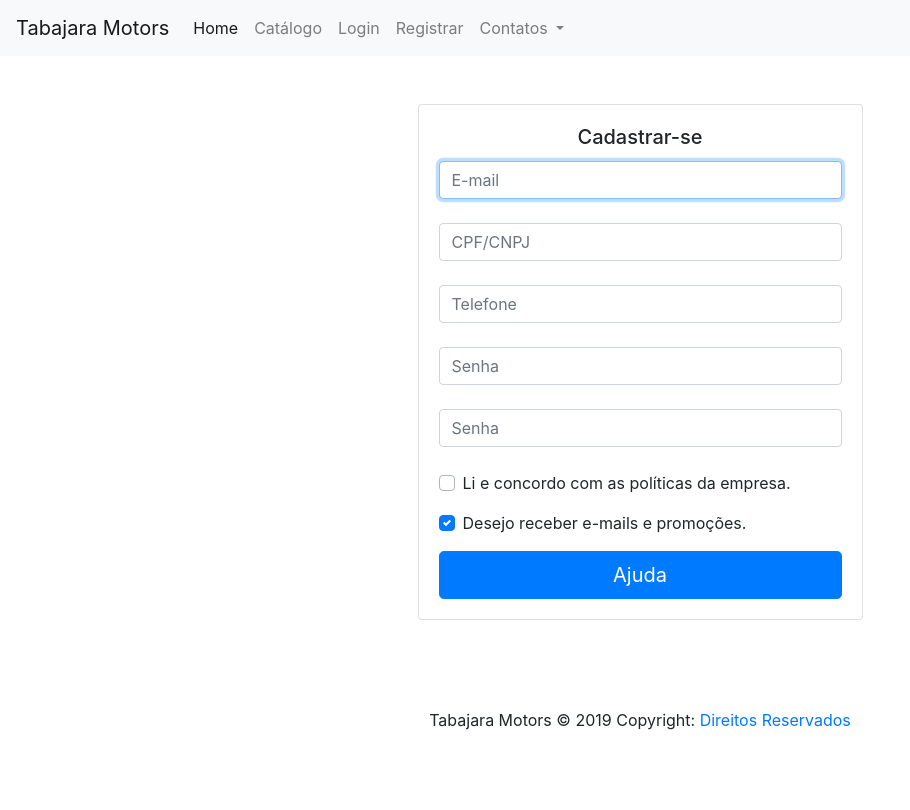
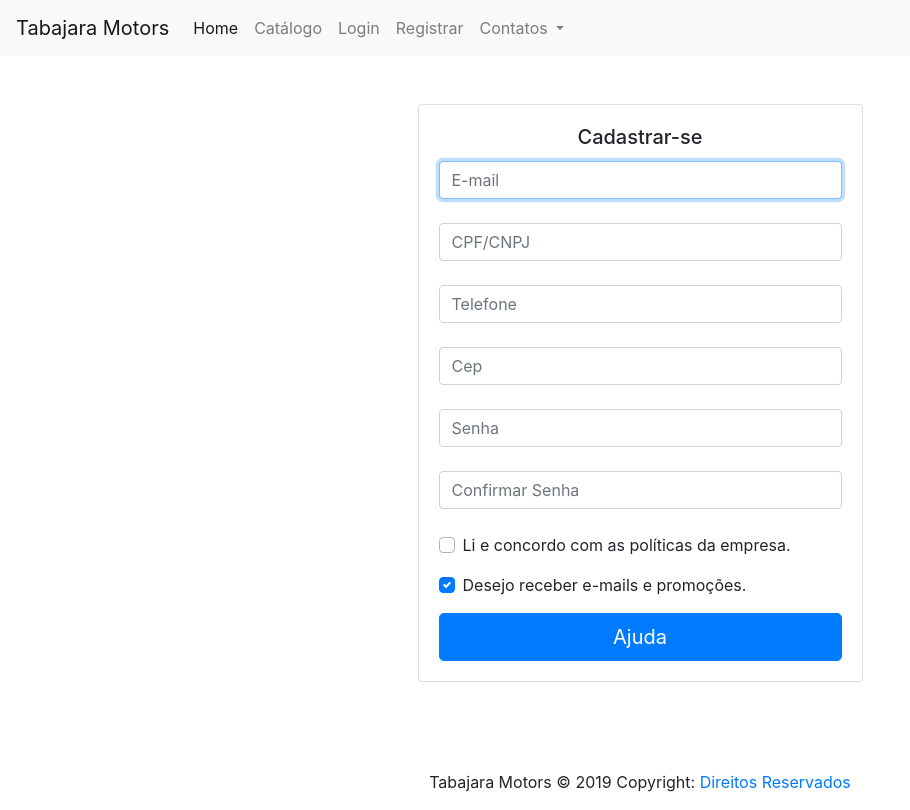
Before and after one commit to ViniciusVicco/ProjetoAParte, a Vue app: page /registrar in a window 1280 px wide. Shown: the whole page, without its empty margins (0-910 px from the left). Built offline with nearby package versions, Linux system fonts and the light colour scheme; no server answers.

Commit message:
Criando primeiros formulários

```diff
--- a/src/components/views/paginaRegistro.vue
+++ b/src/components/views/paginaRegistro.vue
@@ -21,9 +21,13 @@
                                 </div>
                                 <br>
                                 <div class="form-label-group">
+                                    <input type="email" id="inputCep" class="form-control" placeholder="Cep" required autofocus>
+                                </div>
+                                <br>
+                                <div class="form-label-group">
                                     <input type="password" id="inputPassword" class="form-control" placeholder="Senha" required>
                                     <br>
-                                    <input type="password" id="inputConfirmPassword" class="form-control" placeholder="Senha" required>
+                                    <input type="password" id="inputConfirmPassword" class="form-control" placeholder="Confirmar Senha" required>
                                 </div>
                                 <br>
                                 <div class="custom-control custom-checkbox mb-3">
@@ -34,7 +38,7 @@
                                     <input type="checkbox" class="custom-control-input" v-model="estadoV" id="customCheck2">
                                     <label class="custom-control-label" for="customCheck2">Desejo receber e-mails e promoções.</label>
                                 </div>
-                                <button v-if="estadoF" class="btn btn-lg btn-primary btn-block" type="submit">Login</button>
+                                <button v-if="estadoF" class="btn btn-lg btn-primary btn-block" type="submit">Registrar</button>
                                 <button v-if="estadoV" class="btn btn-lg btn-primary btn-block" onclick="alert('Aceite as políticas da empresa para prosseguir.')" type="submit">Ajuda</button>
                             </form>
                         </div>
```
